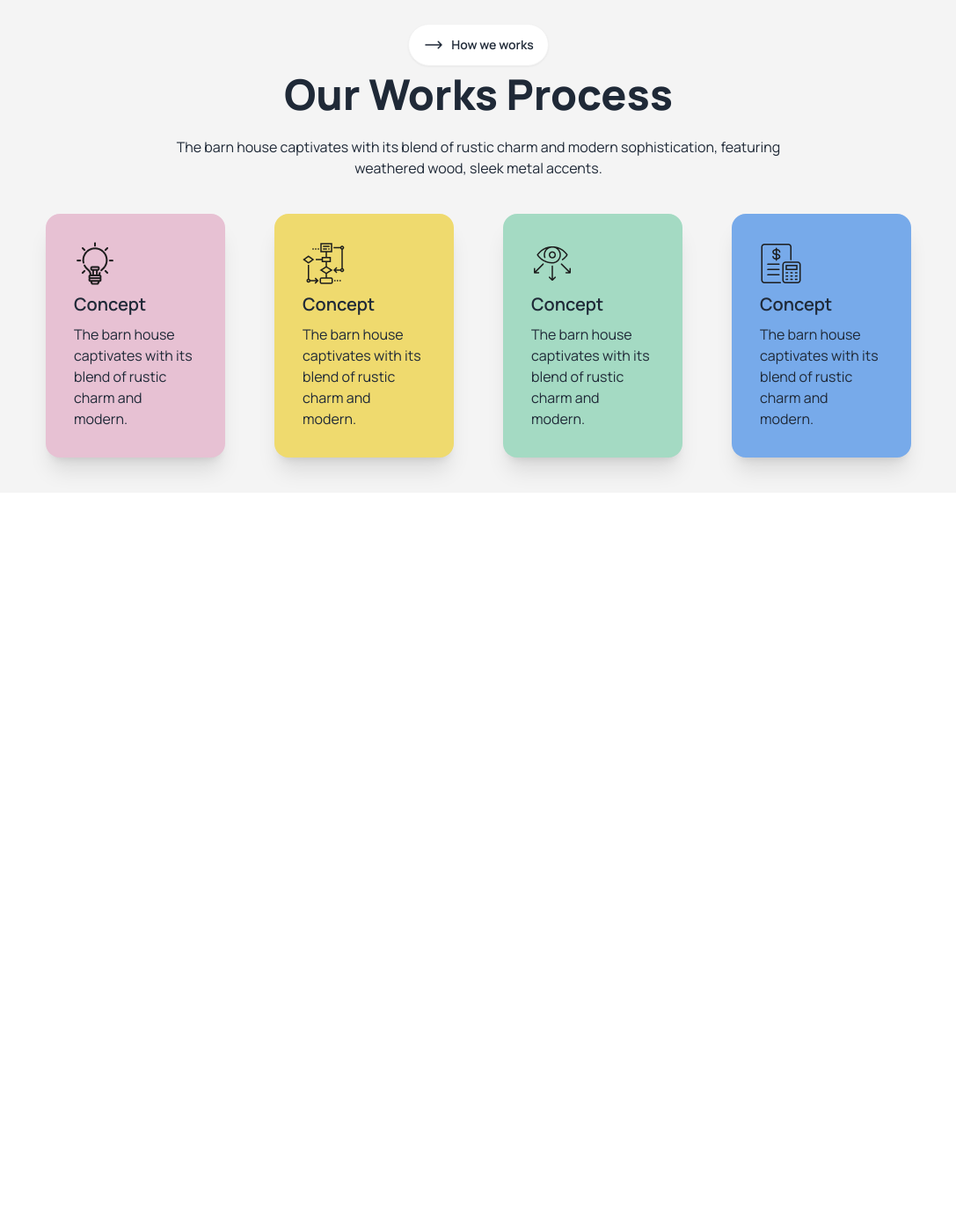
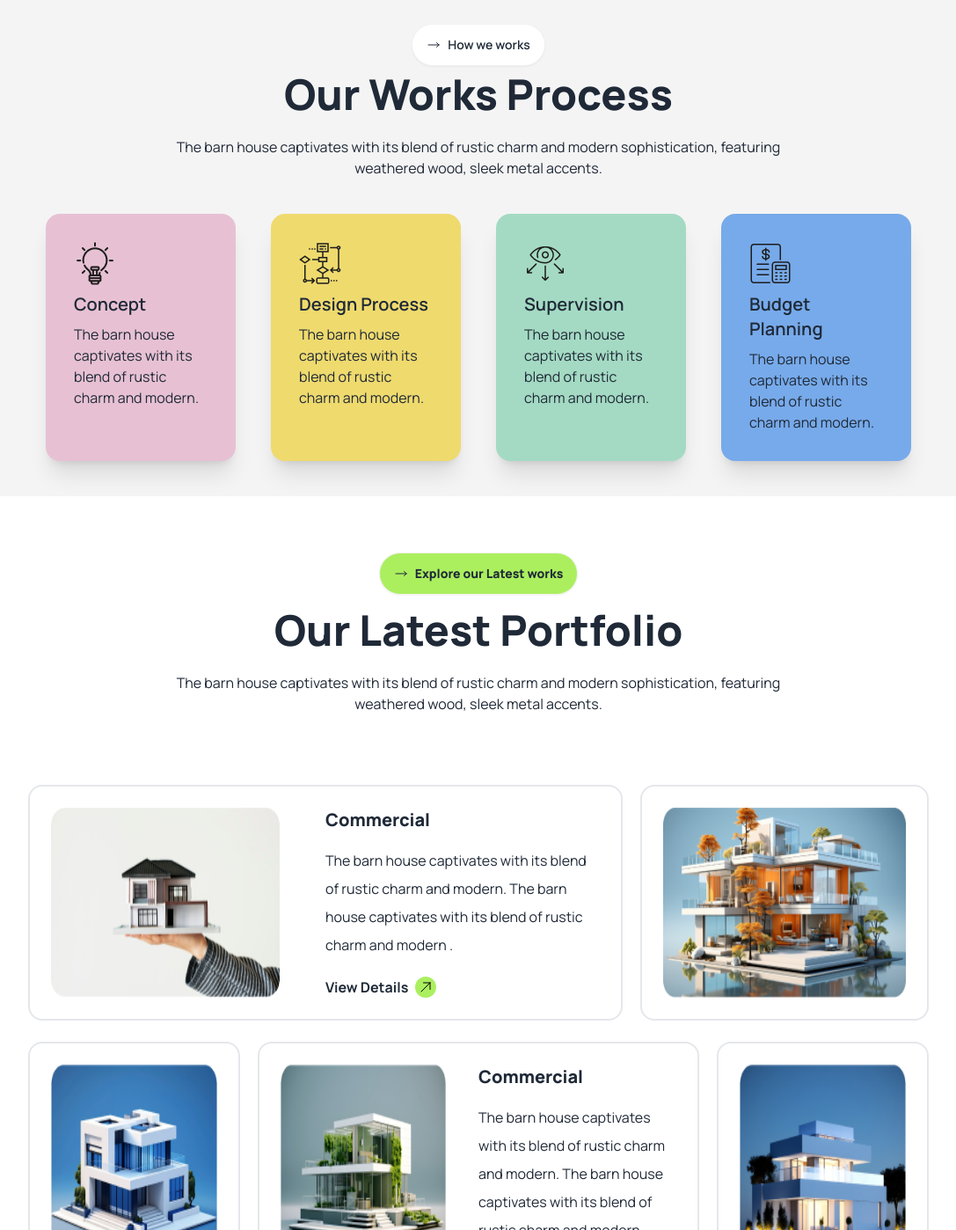
Before and after one commit to meherun-nesa-marjan/Assignment-3, a plain HTML site: page index.html in a window 1280 px wide. Shown: the part 1402-2800 px from the top of the page at 88% size, without its empty margins (96-1183 px from the left). Before the commit the page ends 1962 px from the top, so only its background shows below. Drawn offline with nearby package versions, Linux system fonts and the light colour scheme.

Commit message:
portfolio

```diff
--- a/index.html
+++ b/index.html
@@ -26,17 +26,26 @@
            'b-color': '#ABEF5F',
 
           },
+          opacity: {
+         'opa': '20%',
+      },
         },
       },
     }
   </script>
 </head>
 <body class="font">
+
+<!--  =================================== header section ======================-->
+
     <header class=" bg-[#f5f5f5]">
-       <nav class="lg:container lg:mx-auto sm:w-full lg:max-w-[80%]">
+
+<!-- =========================  navbar =========================-->
+
+       <nav class="lg:container lg:mx-auto lg:max-w-[80%]">
             <div class="navbar">
                 <div class="navbar-start">
-                   <h1 class="text-2xl font-bold bg-b-color p-2 rounded-full"><svg xmlns="http://www.w3.org/2000/svg" fill="none" viewBox="0 0 24 24" stroke-width="1.5" stroke="currentColor" class="size-6">
+                   <h1 class="text-2xl font-bold bg-b-color p-1 rounded-full"><svg xmlns="http://www.w3.org/2000/svg" fill="none" viewBox="0 0 24 24" stroke-width="1.5" stroke="currentColor" class="size-5">
                     <path stroke-linecap="round" stroke-linejoin="round" d="m4.5 19.5 15-15m0 0H8.25m11.25 0v11.25" />
                   </svg>
                   </h1>
@@ -65,13 +74,13 @@
 
                       </div>
                       <button class="btn bg-b-color lg:flex hidden font-extrabold rounded-3xl">Book Consult
-                       <p class="bg-black rounded-full text-xs font-extralight p-1 text-white">
-                        <svg xmlns="http://www.w3.org/2000/svg" fill="none" viewBox="0 0 24 24" stroke-width="1.5" stroke="currentColor" class="size-6">
+                       <p class="bg-black rounded-full p-1 font-extralight text-white">
+                        <svg xmlns="http://www.w3.org/2000/svg" fill="none" viewBox="0 0 24 24" stroke-width="1.5" stroke="currentColor" class="size-4">
                         <path stroke-linecap="round" stroke-linejoin="round" d="m4.5 19.5 15-15m0 0H8.25m11.25 0v11.25" />
                       </svg>
                     </p>
                       </button>
-                      <div class="sm:flex bg-white border-inherit lg:hidden text-[#737373] rounded-full">
+                      <div class="flex bg-white border-inherit lg:hidden text-[#737373] rounded-full">
                         <button class="btn btn-square btn-ghost">
                           <svg
                             xmlns="http://www.w3.org/2000/svg"
@@ -89,19 +98,22 @@
                 </div>
               </div>
        </nav>
-       <div class="banar md:container pb-10 md:mx-auto sm:w-full md:max-w-[80%]">
+
+<!-- =========================== bannar section========================--------------->
+
+       <div class="banar md:container pb-10 md:mx-auto  md:max-w-[80%]">
         <div class="banar-img container mx-auto sm:w-4/5 md:max-w-[50%]"><img src="./images/banner.png" alt=""></div>
         <div class="hero">
           <div class="hero-content text-center">
             <div class="max-w-full">
-              <h1 class="text-4xl font-bold">A barn house of this design has a striking appearance</h1>
+              <h1 class="text-3xl lg:text-4xl lg:font-bold font-extrabold">A barn house of this design has a striking appearance</h1>
               <div class="md:container md:mx-auto lg:max-w-[80%]">
                 <p class="py-6">
                   The barn house captivates with its blend of rustic charm and modern sophistication, featuring weathered wood, sleek metal accents, and large windows that flood the space with natural light.
                 </p>
               </div>
-              <button class="btn btn bg-[#d4f7ae] font-extrabold w-full lg:w-max rounded-3xl">View Details<p class="bg-b-color rounded-full text-xs font-extralight p-1 text-black">
-                <svg xmlns="http://www.w3.org/2000/svg" fill="none" viewBox="0 0 24 24" stroke-width="1.5" stroke="currentColor" class="size-6">
+              <button class="btn btn bg-[#d4f7ae] font-extrabold w-full lg:w-max rounded-3xl"><a href="#">View Details</a><p class="bg-b-color rounded-full text-xs font-extralight p-1 text-black">
+                <svg xmlns="http://www.w3.org/2000/svg" fill="none" viewBox="0 0 24 24" stroke-width="1.5" stroke="currentColor" class="size-4">
                 <path stroke-linecap="round" stroke-linejoin="round" d="m4.5 19.5 15-15m0 0H8.25m11.25 0v11.25" />
               </svg>
             </p></button>
@@ -110,9 +122,13 @@
         </div>
        </div>
 
+    </header>
+<!-- ========================= header END AND MAIN SECTION START==============-->
 
-    </header>
     <main>
+
+<!--=========================== ABOUT SECTION======================-->
+
       <section class="bg-[#f4f4f4] relative">
       <div class=" absolute -rotate-[12] -top-5 left-32 hidden lg:flex"><img src="./images/Vector.png" alt=""></div>
         <div class="card lg:card-side md:container pb-10 md:mx-auto  md:max-w-[80%]">
@@ -125,7 +141,7 @@
               </button>
              </div>
              <div class="text-center lg:text-left">
-              <h2 class="card-title text-4xl lg:text-5xl text-4xl  font-bold mb-5 ">We design thoughtful, liveable spaces</h2>
+              <h2 class="card-title lg:text-5xl text-2xl lg:font-bold font-extrabold mb-5 ">We design thoughtful, liveable spaces</h2>
               <p>The barn house captivates with its blend of rustic charm and
                 modern sophistication, featuring weathered wood, sleek metal accents.</p>
              </div>
@@ -159,15 +175,17 @@
         </div>
 
       </section>
+
+
+<!--===============================WORK SECTION ======================-->
+
       <section class="bg-[#f4f4f4]">
 
-
         <div class="hero ">
-
           <div class="hero-content text-center">
             <div class="lg:w-3/4 w-full">
               <div class="">
-                <button class="btn font-blod  my-2 bg-white rounded-3xl"><svg xmlns="http://www.w3.org/2000/svg" fill="none" viewBox="0 0 24 24" stroke-width="1.5" stroke="currentColor" class="size-6">
+                <button class="btn font-blod  my-2 bg-white rounded-3xl"><svg xmlns="http://www.w3.org/2000/svg" fill="none" viewBox="0 0 24 24" stroke-width="1.5" stroke="currentColor" class="size-4">
                   <path stroke-linecap="round" stroke-linejoin="round" d="M17.25 8.25 21 12m0 0-3.75 3.75M21 12H3" />
                 </svg><a class="inline-flex" href="#">How we works</a>
                 </button>
@@ -182,7 +200,7 @@
             </div>
           </div>
         </div>
-        <div class="md:container grid lg:grid-cols-4 gap-4 pb-10 md:mx-auto  md:max-w-[80%]">
+        <div class="md:container grid lg:grid-cols-4 lg:gap-0 gap-4 pb-10 md:mx-auto  md:max-w-[80%]">
           <div class="card bg-[#E7C1D3]  mx-5 shadow-xl">
             <div class="card-body">
              <div class=""> <img src="./images/concept.png" alt=""></div>
@@ -194,7 +212,7 @@
           <div class="card bg-[#EFDA6E]  mx-5 shadow-xl">
             <div class="card-body">
              <div class=""> <img src="./images/flow-chart.png" alt=""></div>
-              <h2 class="card-title">Concept</h2>
+              <h2 class="card-title">Design Process</h2>
               <p>The barn house captivates with its blend of rustic charm and modern.</p>
 
             </div>
@@ -202,7 +220,7 @@
           <div class="card bg-[#A4DAC3]  mx-5 shadow-xl">
             <div class="card-body">
              <div class=""> <img src="./images/vision.png" alt=""></div>
-              <h2 class="card-title">Concept</h2>
+              <h2 class="card-title">Supervision</h2>
               <p>The barn house captivates with its blend of rustic charm and modern.</p>
 
             </div>
@@ -210,13 +228,95 @@
           <div class="card bg-[#77AAEA]  mx-5 shadow-xl">
             <div class="card-body">
              <div class=""> <img src="./images/budget-planning.png" alt=""></div>
-              <h2 class="card-title">Concept</h2>
+              <h2 class="card-title">Budget Planning</h2>
               <p>The barn house captivates with its blend of rustic charm and modern.</p>
 
             </div>
           </div>
         </div>
       </section>
+<!---================------------ portfolio==============-->
+      <section class="my-10">
+        <div class="hero ">
+          <div class="hero-content text-center">
+            <div class="lg:w-3/4 w-full">
+              <div class="">
+                <button class="btn my-2 bg-b-color mb-4 font-extrabold rounded-3xl"><svg xmlns="http://www.w3.org/2000/svg" fill="none" viewBox="0 0 24 24" stroke-width="1.5" stroke="currentColor" class="size-4">
+                  <path stroke-linecap="round" stroke-linejoin="round" d="M17.25 8.25 21 12m0 0-3.75 3.75M21 12H3" />
+                </svg><a class="inline-flex" href="#">Explore our Latest works</a>
+                </button>
+              </div>
+              <h1 class="lg:text-5xl text-3xl font-extrabold">Our Latest Portfolio</h1>
+             <div class="">
+              <p class="py-6">
+                The barn house captivates with its blend of rustic charm and modern sophistication, featuring weathered wood, sleek metal accents.
+              </p>
+             </div>
+            </div>
+          </div>
+        </div>
+      </section>
+
+      <section>
+      <div class="md:container md:mx-auto  md:max-w-[80%]">
+        <div class="port lg:grid grid-cols-3 gap-5">
+          <div class="port-right mb-4 lg:mb-0 col-span-2 lg:flex justify-between p-6  border-2 rounded-2xl">
+            <div class="port-img mb-4 lg:mb-0 lg:w-5/12">
+              <img class="w-full h-full" src="./images/img1.png" alt="" />
+
+            </div>
+            <div class="port-text lg:w-1/2">
+              <h2 class=" mb-4 lg:text-xl font-extrabold">Commercial</h2>
+              <p class="leading-loose">The barn house captivates with its blend of rustic charm and modern. The barn house captivates with its blend of rustic charm and modern .</p>
+
+             <button><a class="inline-flex mt-5 gap-2 font-bold" href="#">View Details<p class="bg-b-color rounded-full text-xs font-extralight p-1 text-black">
+              <svg xmlns="http://www.w3.org/2000/svg" fill="none" viewBox="0 0 24 24" stroke-width="1.5" stroke="currentColor" class="size-4">
+               <path stroke-linecap="round" stroke-linejoin="round" d="m4.5 19.5 15-15m0 0H8.25m11.25 0v11.25" />
+               </svg>
+               </p> </a></button>
+
+            </div>
+
+          </div>
+          <div class="port-left p-6 border-2 rounded-2xl">
+            <img class="w-full h-full" src="./images/img2.png" alt="">
+          </div>
+
+        </div>
+      </div>
+      </sectio>
+      <section class="my-6 mb-16">
+        <div class="md:container md:mx-auto  md:max-w-[80%]">
+          <div class="port lg:grid grid-cols-4 gap-5">
+            <div class="port-left p-6 border-2 rounded-2xl lg:order-first order-last">
+              <img class="w-full h-full" src="./images/img3.png" alt="">
+            </div>
+            <div class="port-right mb-4 lg:mb-0 col-span-2 lg:flex justify-between p-6  border-2 rounded-2xl">
+              <div class="port-img mb-4 lg:mb-0 lg:w-5/12">
+                <img class="w-full h-full" src="./images/img4.png" alt="" />
+
+              </div>
+              <div class="port-text lg:w-1/2">
+                <h2 class=" mb-4 lg:text-xl font-extrabold">Commercial</h2>
+                <p class="leading-loose">The barn house captivates with its blend of rustic charm and modern. The barn house captivates with its blend of rustic charm and modern .</p>
+
+               <button><a class="inline-flex mt-5 gap-2 font-bold" href="#">View Details<p class="bg-b-color rounded-full text-xs font-extralight p-1 text-black">
+                <svg xmlns="http://www.w3.org/2000/svg" fill="none" viewBox="0 0 24 24" stroke-width="1.5" stroke="currentColor" class="size-4">
+                 <path stroke-linecap="round" stroke-linejoin="round" d="m4.5 19.5 15-15m0 0H8.25m11.25 0v11.25" />
+                 </svg>
+                 </p> </a></button>
+
+              </div>
+
+            </div>
+            <div class="port-left p-6 border-2 rounded-2xl order-first lg:order-last">
+              <img class="w-full h-full" src="./images/img5.png" alt="">
+            </div>
+
+          </div>
+        </div>
+        </section>
+
 
 
     </main>
```
